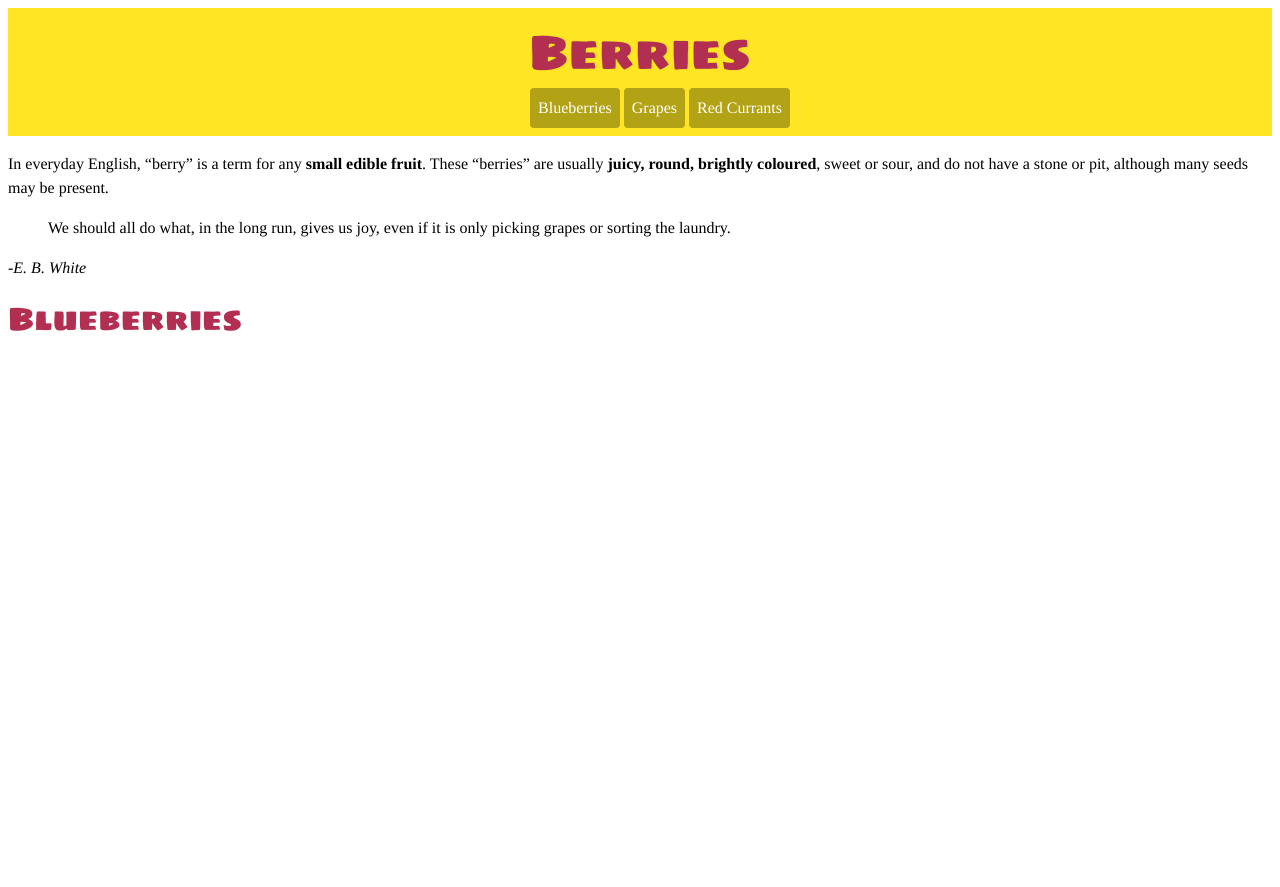
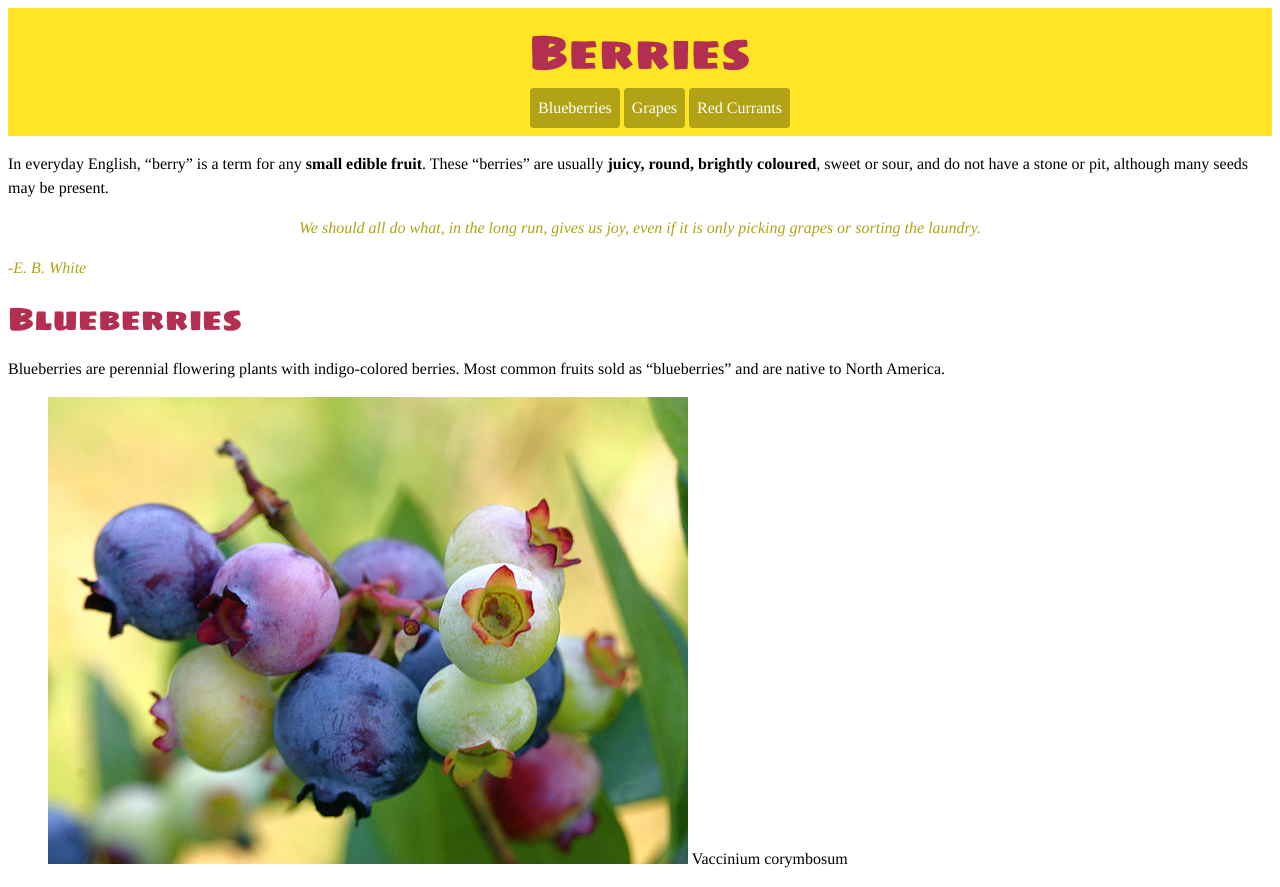
Before and after one commit to AnnieShi/dsn1674-project-1, a plain HTML site: page index.html in a window 1280 px wide. Before the commit the page ends 800 px from the top, so only its background shows below. Drawn offline with Linux system fonts and the light colour scheme.

Commit message:
Added an image and caption

```diff
--- a/css/main.css
+++ b/css/main.css
@@ -1,6 +1,7 @@
 html{
 	background-color: white;
 	font-family: "Times", cursive;
+	color: black;
 	font-size: 1rem;
 	line-height: 1.5rem;
 }
@@ -54,3 +55,15 @@ a:hover {
 	color: white;
 
 }
+
+blockquote {
+	font-style: italic;
+	color: #b2a215;
+	text-align: center;
+}
+
+cite {
+	font-style: italic;
+	color: #b2a215;
+	text-align: center;
+}
--- a/index.html
+++ b/index.html
@@ -31,6 +31,13 @@
 
 	<h2>Blueberries</h2>
 
+<p>Blueberries are perennial flowering plants with indigo-colored berries.
+	Most common fruits sold as “blueberries” and are native to North America.</p>
+
+<figure>
+	<img src="images/blueberries.jpg" alt="Photo of blueberries">
+	<figcation>Vaccinium corymbosum</figcaption>
+
 
 </body>
 </html>
```
